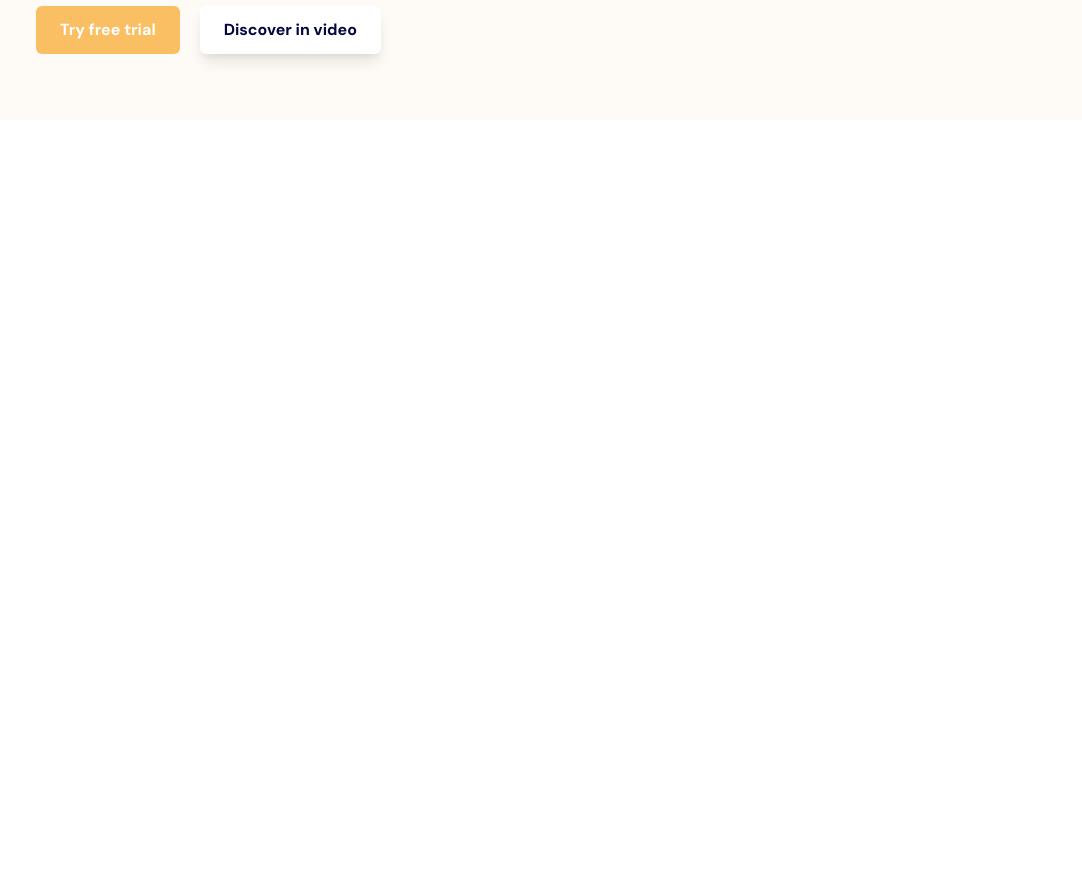
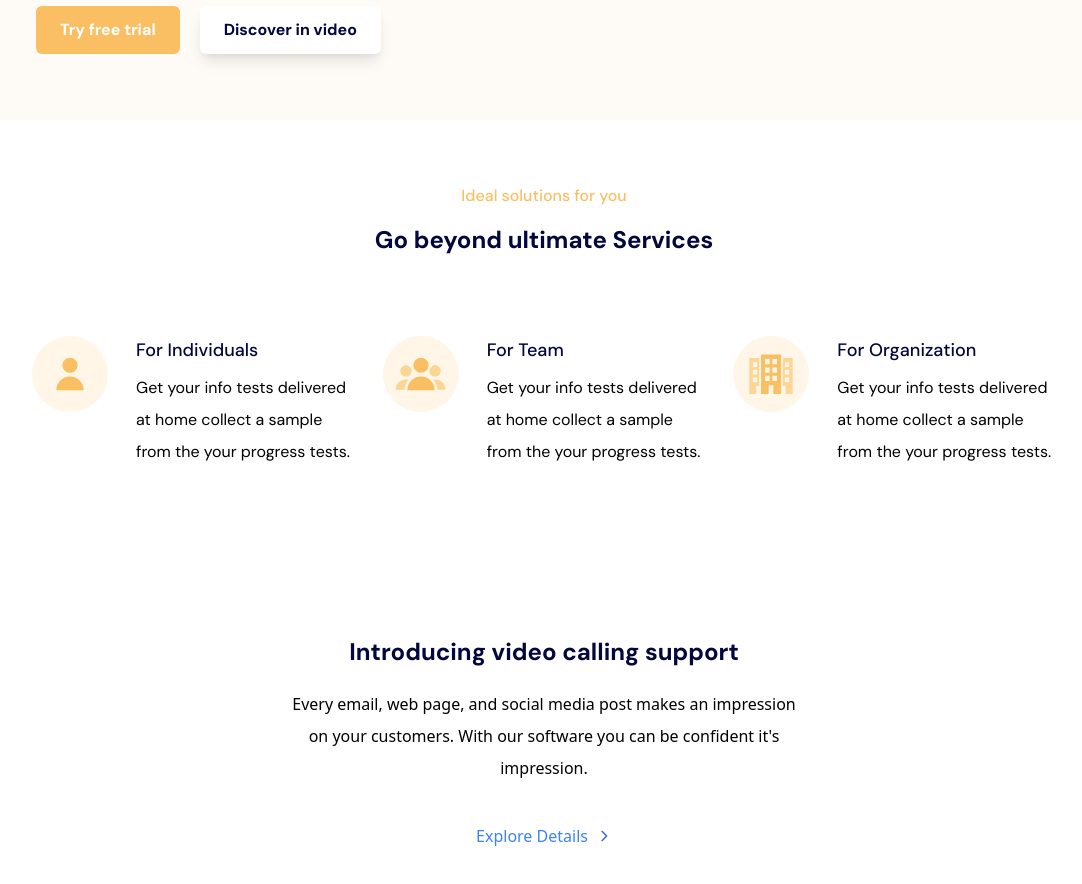
Before and after one commit to mikechibuzor/startup-landing-page, a Vue app: page / in a window 1280 px wide. Shown: the part 680-1564 px from the top of the page, without its empty margins (96-1178 px from the left). Built offline with nearby package versions, Linux system fonts and the light colour scheme.

Commit message:
finished the basic structure and layout of the second-viewport

```diff
--- a/src/App.vue
+++ b/src/App.vue
@@ -2,6 +2,7 @@
   <div class="wrapper">
     <TheHeader />
     <FirstViewport />
+    <SecondViewport />
     <div class="another h-screen"></div>
   </div>
 </template>
@@ -13,6 +14,8 @@ export default {
     TheHeader: () => import("./components/header/TheHeader.vue"),
     FirstViewport: () =>
       import("./components/first-viewport/FirstViewport.vue"),
+    SecondViewport: () =>
+      import("./components/second-viewport/SecondViewport.vue"),
   },
 };
 </script>
--- a/src/components/first-viewport/FirstViewport.vue
+++ b/src/components/first-viewport/FirstViewport.vue
@@ -1,6 +1,6 @@
 <template>
   <div
-    class="wrapper px-2 lg:px-28 xl:px-32 grid lg:grid-cols-2 items-center gap-y-10 gap-x-10 min-h-screen pt-20"
+    class="wrapper px-2 lg:px-28 xl:px-32 md:px-12 grid lg:grid-cols-2 items-center gap-y-10 gap-x-10 min-h-screen pt-20"
   >
     <LeftSection />
     <RightSection />
--- a/src/components/first-viewport/LeftSection.vue
+++ b/src/components/first-viewport/LeftSection.vue
@@ -1,9 +1,9 @@
 <template>
   <div class="wrapper px-1">
     <!-- news -->
-    <section class="news mt-10 md:mt-0">
+    <section class="news mt-10 md:mt-16 lg:mt-0">
       <p
-        class="flex p items-center py-1 md:py-1.5 w-full lg:w-4/5 gap-3 lg:gap-4 px-2 rounded-full bg-white"
+        class="flex p items-center py-1 md:py-1.5 w-full md:w-4/6 md:mx-auto lg:mx-0 lg:w-4/5 gap-3 lg:gap-4 px-2 rounded-full bg-white"
       >
         <span
           class="bg-primary-yellow py-1 lg:py-0.5 rounded-full text-xs px-2 text-white md:text-sm font-bold font-dm-sans"
@@ -35,12 +35,12 @@
     <!-- text -->
     <section class="text mt-4">
       <h1
-        class="font-bold text-center lg:text-left mt-5 lg:mt-0 text-primary-blue text-3xl md:text-4xl lg:text-5xl font-dm-sans lg:leading-snug"
+        class="font-bold text-center lg:text-left mt-5 md:mt-2 lg:mt-0 text-primary-blue text-3xl lg:text-5xl font-dm-sans lg:leading-snug"
       >
         Engage your website visitors using support management tools
       </h1>
       <p
-        class="font-dm-sans text-center lg:text-left text-sm lg:text-base leading-loose lg:leading-loose mt-3 lg:mt-5 w-full lg:w-11/12 custom-breakpoint:w-10/12"
+        class="font-dm-sans text-center lg:text-left text-sm md:text-base leading-loose lg:leading-loose mt-3 lg:mt-5 w-full md:w-9/12 md:mx-auto lg:mx-0 lg:w-11/12 custom-breakpoint:w-10/12"
       >
         Explore 50+ integrations that make your day-to-day workflow more
         efficient and familiar. Our extensive developer tools might also strike
--- a/src/components/header/TheHeader.vue
+++ b/src/components/header/TheHeader.vue
@@ -1,7 +1,7 @@
 <template>
   <header
     :class="compFixedHeader"
-    class="wrapper transition all duration-500 ease-linear absolute left-0 top-0 right-0 px-6 lg:px-28 xl:px-32 flex items-center justify-between py-6"
+    class="wrapper transition all duration-500 ease-linear absolute left-0 top-0 right-0 px-6 md:px-12 lg:px-28 xl:px-32 flex items-center justify-between py-6"
   >
     <TheLogo />
     <NavBar />
--- /dev/null
+++ b/src/components/second-viewport/SecondViewport.vue
@@ -0,0 +1,211 @@
+<template>
+  <div class="wrapper md:px-12 py-16 px-2 lg:px-28 xl:px-32">
+    <div class="up flex flex-col items-center justify-center">
+      <p class="font-medium font-dm-sans text-primary-yellow">
+        Ideal solutions for you
+      </p>
+      <h2 class="font-bold text-2xl text-primary-blue font-dm-sans mt-4">
+        Go beyond ultimate Services
+      </h2>
+    </div>
+    <div class="middle mt-20">
+      <div
+        class="features grid grid-cols-2 md:gap-x-0 md:gap-y-7 lg:grid-cols-3 lg:gap-7"
+      >
+        <div
+          class="feature flex flex-col lg:flex-row items-center lg:items-start justify-center lg:justify-start gap-7"
+        >
+          <div class="icon">
+            <svg
+              class="custom-breakpoint:h-20 h-16 w-16 custom-breakpoint:w-20"
+              viewBox="0 0 70 70"
+              fill="none"
+              xmlns="http://www.w3.org/2000/svg"
+            >
+              <rect
+                opacity="0.15"
+                width="70"
+                height="70"
+                rx="35"
+                fill="#FABF62"
+              />
+              <path
+                d="M34.9994 33.913C38.8414 33.913 41.9559 30.7985 41.9559 26.9565C41.9559 23.1145 38.8414 20 34.9994 20C31.1574 20 28.0428 23.1145 28.0428 26.9565C28.0428 30.7985 31.1574 33.913 34.9994 33.913Z"
+                fill="#FABF62"
+              />
+              <path
+                d="M34.9993 37.3914C28.0357 37.3914 22.3906 43.0365 22.3906 50.0001H47.608C47.608 43.0365 41.9629 37.3914 34.9993 37.3914Z"
+                fill="#FABF62"
+              />
+            </svg>
+          </div>
+          <div class="text px-8 md:px-4 lg:px-0">
+            <h3
+              class="text-lg text-center lg:text-left font-medium font-dm-sans text-primary-blue"
+            >
+              For Individuals
+            </h3>
+            <p class="font-dm-sans text-center lg:text-left leading-loose mt-2">
+              Get your info tests delivered at home collect a sample from the
+              your progress tests.
+            </p>
+          </div>
+        </div>
+        <div
+          class="feature flex flex-col lg:flex-row items-center lg:items-start justify-center lg:justify-start gap-7"
+        >
+          <div class="icon">
+            <svg
+              class="custom-breakpoint:h-20 h-16 w-16 custom-breakpoint:w-20"
+              viewBox="0 0 70 70"
+              fill="none"
+              xmlns="http://www.w3.org/2000/svg"
+            >
+              <rect
+                opacity="0.15"
+                width="70"
+                height="70"
+                rx="35"
+                fill="#FABF62"
+              />
+              <g opacity="0.6">
+                <path
+                  d="M48.0222 37.4828C50.9169 37.4828 53.2636 35.1361 53.2636 32.2414C53.2636 29.3466 50.9169 27 48.0222 27C45.1275 27 42.7808 29.3466 42.7808 32.2414C42.7808 35.1361 45.1275 37.4828 48.0222 37.4828Z"
+                  fill="#FABF62"
+                />
+                <path
+                  d="M48.0215 40.1035C42.7748 40.1035 38.5215 44.3568 38.5215 49.6035H57.5215C57.5215 44.3568 53.2682 40.1035 48.0215 40.1035Z"
+                  fill="#FABF62"
+                />
+              </g>
+              <g opacity="0.6">
+                <path
+                  d="M21.1531 37.4828C24.0478 37.4828 26.3944 35.1361 26.3944 32.2414C26.3944 29.3466 24.0478 27 21.1531 27C18.2583 27 15.9117 29.3466 15.9117 32.2414C15.9117 35.1361 18.2583 37.4828 21.1531 37.4828Z"
+                  fill="#FABF62"
+                />
+                <path
+                  d="M21.1523 40.1035C15.9056 40.1035 11.6523 44.3568 11.6523 49.6035H30.6523C30.6523 44.3568 26.3991 40.1035 21.1523 40.1035Z"
+                  fill="#FABF62"
+                />
+              </g>
+              <path
+                d="M34.9994 33.913C38.8414 33.913 41.9559 30.7985 41.9559 26.9565C41.9559 23.1145 38.8414 20 34.9994 20C31.1574 20 28.0428 23.1145 28.0428 26.9565C28.0428 30.7985 31.1574 33.913 34.9994 33.913Z"
+                fill="#FABF62"
+              />
+              <path
+                d="M21.1406 50.0001V51.2501H22.3906H47.608H48.858V50.0001C48.858 42.3461 42.6533 36.1414 34.9993 36.1414C27.3454 36.1414 21.1406 42.3461 21.1406 50.0001Z"
+                fill="#FABF62"
+                stroke="#FEF5E7"
+                stroke-width="2.5"
+              />
+            </svg>
+          </div>
+          <div class="text px-8 lg:px-0">
+            <h3
+              class="text-lg text-center lg:text-left font-medium font-dm-sans text-primary-blue"
+            >
+              For Team
+            </h3>
+            <p class="font-dm-sans text-center lg:text-left leading-loose mt-2">
+              Get your info tests delivered at home collect a sample from the
+              your progress tests.
+            </p>
+          </div>
+        </div>
+        <div
+          class="feature flex flex-col lg:flex-row items-center lg:items-start justify-center lg:justify-start gap-7"
+        >
+          <div class="icon">
+            <svg
+              class="custom-breakpoint:h-20 h-16 w-16 custom-breakpoint:w-20"
+              viewBox="0 0 70 70"
+              fill="none"
+              xmlns="http://www.w3.org/2000/svg"
+            >
+              <rect
+                opacity="0.15"
+                width="70"
+                height="70"
+                rx="35"
+                fill="#FABF62"
+              />
+              <path
+                d="M25.8107 53.3914H32.8762V45.2631H37.1232V53.3914H44.1888V17H25.8107V53.3914ZM36.2889 21.2887H40.5358V26.0666H36.2889V21.2887ZM36.2889 28.9675H40.5358V33.7453H36.2889V28.9675ZM36.2889 36.646H40.5358V41.4239H36.2889V36.646ZM29.4635 21.2887H33.7104V26.0666H29.4635V21.2887ZM29.4635 28.9675H33.7104V33.7453H29.4635V28.9675ZM29.4635 36.646H33.7104V41.4239H29.4635V36.646Z"
+                fill="#FABF62"
+              />
+              <path
+                opacity="0.6"
+                d="M45.8384 20.26V45.9915H48.5669V53.3914H54.9995V20.26H45.8384ZM51.6739 42.4962H47.8074V38.1464H51.6738V42.4962H51.6739ZM51.6739 35.5052H47.8074V31.1555H51.6738V35.5052H51.6739ZM51.6739 28.5144H47.8074V24.1647H51.6738V28.5144H51.6739Z"
+                fill="#FABF62"
+              />
+              <path
+                opacity="0.6"
+                d="M15 53.3914H21.4326V45.9915H24.1611V20.26H15V53.3914ZM18.3257 24.1647H22.1921V28.5144H18.3257V24.1647ZM18.3257 31.1555H22.1921V35.5052H18.3257V31.1555ZM18.3257 38.1462H22.1921V42.4959H18.3257V38.1462Z"
+                fill="#FABF62"
+              />
+            </svg>
+          </div>
+          <div class="text px-8 lg:px-0">
+            <h3
+              class="text-lg text-center lg:text-left font-medium font-dm-sans text-primary-blue"
+            >
+              For Organization
+            </h3>
+            <p class="font-dm-sans text-center lg:text-left leading-loose mt-2">
+              Get your info tests delivered at home collect a sample from the
+              your progress tests.
+            </p>
+          </div>
+        </div>
+      </div>
+    </div>
+    <div
+      class="bottom mt-36 w-5/6 lg:w-2/4 mx-auto flex items-center justify-center flex-col"
+    >
+      <h2
+        class="font-bold text-2xl leading-loose text-primary-blue font-dm-sans mt-4"
+      >
+        Introducing video calling support
+      </h2>
+      <p class="leading-loose text-center mt-3">
+        Every email, web page, and social media post makes an impression on your
+        customers. With our software you can be confident it's impression.
+      </p>
+      <p class="text-blue-500 mt-10 font-medium flex items-center gap-x-2">
+        Explore Details
+        <span class="caret">
+          <svg
+            xmlns="http://www.w3.org/2000/svg"
+            class="h-4 w-4"
+            fill="none"
+            viewBox="0 0 24 24"
+            stroke="rgb(37, 99, 235)"
+            stroke-width="2"
+          >
+            <path
+              stroke-linecap="round"
+              stroke-linejoin="round"
+              d="M9 5l7 7-7 7"
+              stroke="rgb(37, 99, 235)"
+            />
+          </svg>
+        </span>
+      </p>
+    </div>
+  </div>
+</template>
+
+<script>
+export default {
+  data() {
+    return {};
+  },
+};
+</script>
+
+<style scoped>
+.icon svg {
+  height: 4.75rem;
+  width: 4.75rem;
+}
+</style>
```
Also changed, not shown: src/assets/images/shutter-bg.png (added).
